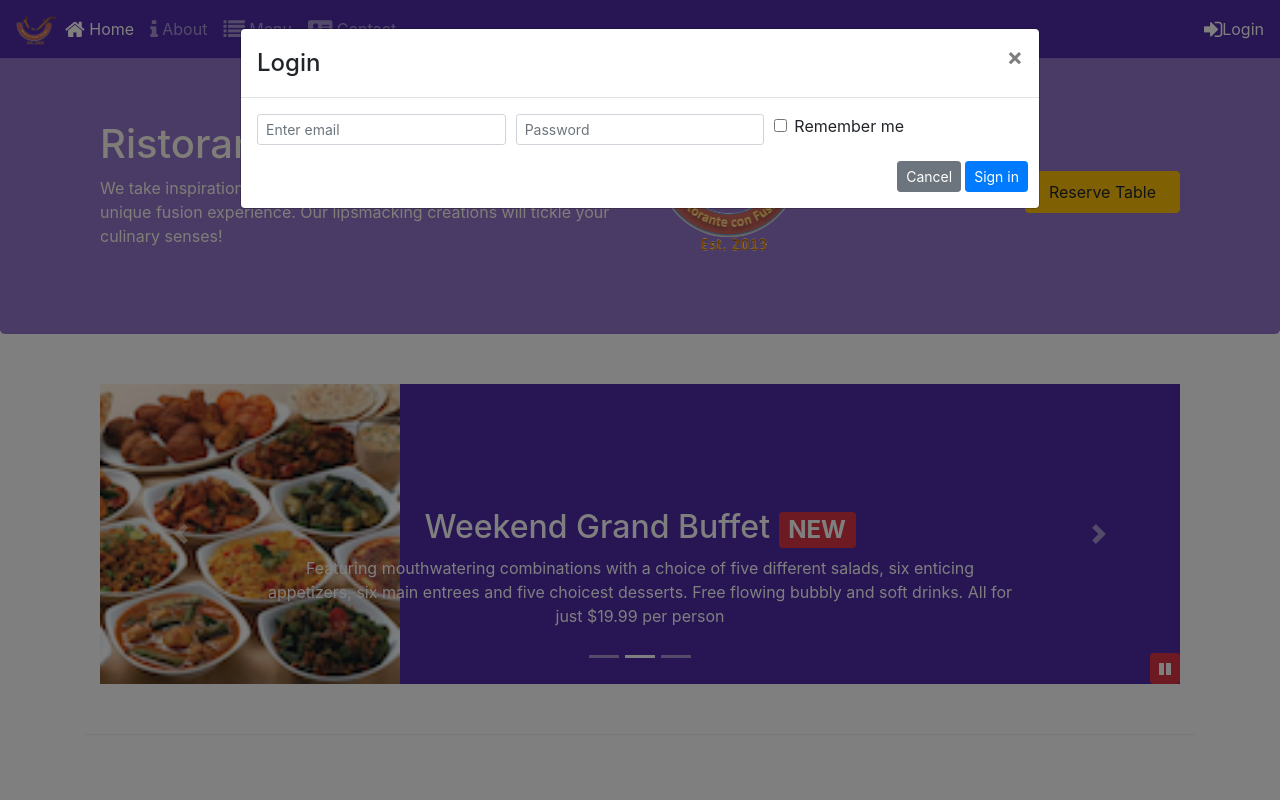
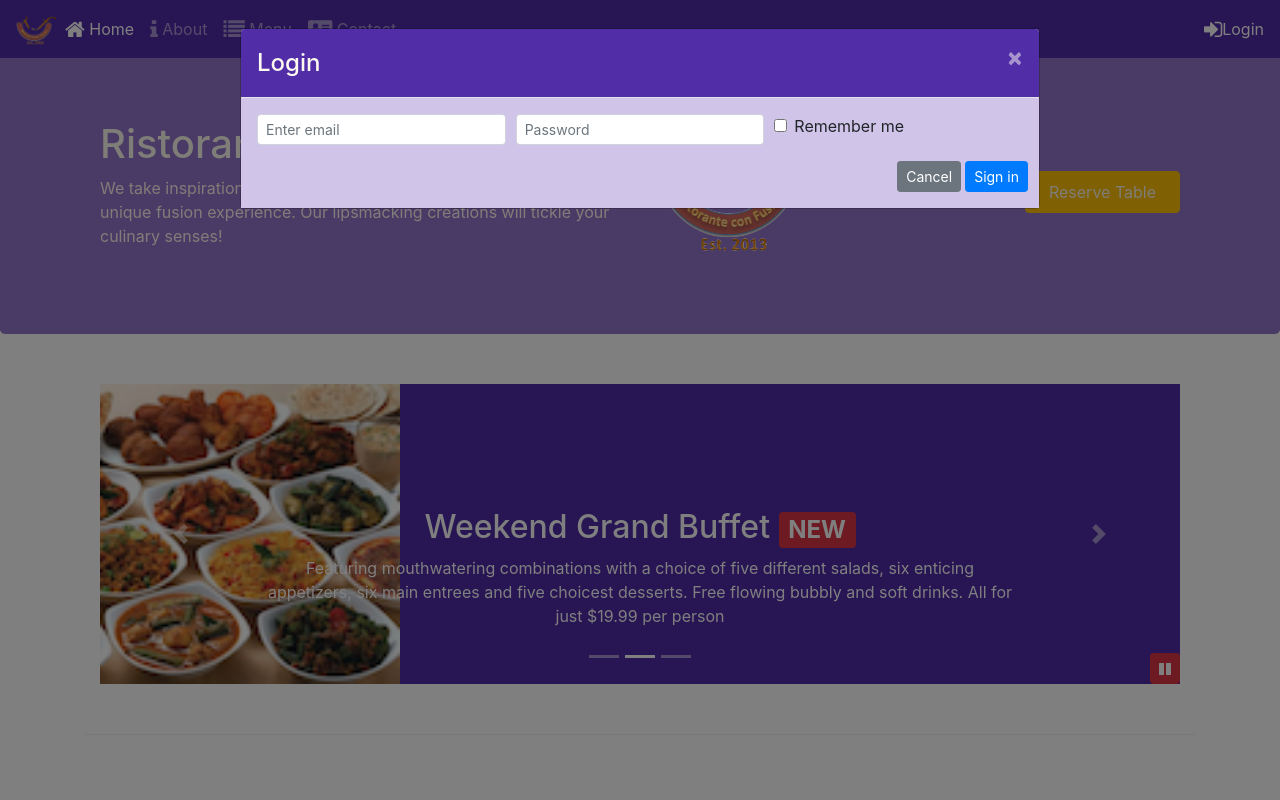
Before and after one commit to sriramkumarb/conFusion-bootstrap, a website: page index.html in a window 1280 px wide. Both pictures are taken after a click on the link "Login". Shown: the top 800 px of the page. Drawn offline with nearby package versions, Linux system fonts and the light colour scheme.

Commit message:
week 4 assignment

```diff
--- a/css/styles.scss
+++ b/css/styles.scss
@@ -74,3 +74,15 @@ body{
     bottom: 0px;
     z-index: 1;
 }
+
+.modal-header{
+    background: $background-dark;
+    color: floralwhite;
+    button{
+        color: floralwhite;
+    }
+}
+
+.modal-body{
+    background: $background-pale;
+}
--- a/index.html
+++ b/index.html
@@ -33,16 +33,25 @@
             <li class="nav-item"><a class="nav-link" href="contactus.html"><span class="fa fa-address-card fa-lg"></span> Contact</a></li>
           </ul>
           <span class="navbar-text">
-            <a data-toggle="modal" data-target="#loginmodal">
+
+            <!-- remove data-* attribute -->
+
+            <!-- <a data-toggle="modal" data-target="#loginmodal">
+                <span class="fa fa-lg fa-sign-in"></span>Login
+            </a> -->
+
+            <!-- adding jquery for login -->
+            <a id="loginbtn">
                 <span class="fa fa-lg fa-sign-in"></span>Login
             </a>
+
           </span>
         </div>
       </nav>
 
     <!-- Login modal -->
 
-    <div id="loginmodal" class="modal fade" role="dialog">
+    <div id="loginModal" class="modal fade" role="dialog">
         <div class="modal-dialog modal-lg" role="content">
             <div class="modal-content">
                 <div class="modal-header">
@@ -82,7 +91,7 @@
 
     <!-- reserve table modal -->
 
-    <div id="reserveTableModal" class="modal fade" role="dialog">
+    <div id="reserveform" class="modal fade" role="dialog">
         <div class="modal-dialog modal-lg" role="content">
             <div class="modal-content">
                 <div class="modal-header">
@@ -182,14 +191,25 @@
                     <img src="/img/logo.png" alt="logo" class="img-fluid">
                 </div>
                 <div class="col-12 col-sm align-self-center">
-                    <a type="button" href="#reserveTableModal"
+
+                    <!-- reserve table - model implementation -->
+
+                    <!-- <a type="button" href="#reserveTableModal"
                     data-toggle="modal" data-target="#reserveTableModal"
-                     class="btn btn-warning nav-link btn-block">Reserve Table</a>
+                     class="btn btn-warning nav-link btn-block">Reserve Table</a> -->
+
+                    <!-- tool tip implementation -->
 
                      <!-- <a type="button" href="#reserveTableForm" data-toggle="tooltip" data-html="true"
                      title="Or Call us at <br> <strong> +852 12345678 </strong>"
                      data-placement="bottom"
                      class="btn btn-warning nav-link btn-block">Reserve Table</a> -->
+
+                    <!-- reserve table implementation using jquery -->
+
+                    <a type="button" id="reservebtn"
+                    class="btn btn-warning nav-link btn-block">Reserve Table</a>
+
 				</div>
             </div>
         </div>
@@ -448,21 +468,37 @@
     <!-- one button 'play and pause' script -->
 
     <script>
+
         $(document).ready(function(){
             $("#mycarousel").carousel( { interval: 2000 } );
+
             $("#carouselButton").click(function(){
+
                 if ($("#carouselButton").children("span").hasClass('fa-pause')) {
                     $("#mycarousel").carousel('pause');
                     $("#carouselButton").children("span").removeClass('fa-pause');
                     $("#carouselButton").children("span").addClass('fa-play');
                 }
+
                 else if ($("#carouselButton").children("span").hasClass('fa-play')){
                     $("#mycarousel").carousel('cycle');
                     $("#carouselButton").children("span").removeClass('fa-play');
                     $("#carouselButton").children("span").addClass('fa-pause');
                 }
+
             });
+
+            // JavaScript code has been added to the page to trigger the Reserve Table modal.
+            $("#reservebtn").click(function(){
+                $("#reserveform").modal('show');
+            });
+            // JavaScript code has been added to the page to trigger the Reserve Login modal.
+            $("#loginbtn").click(function(){
+                $("#loginModal").modal('show');
+            });
+
         });
+
     </script>
 
 </body>
```
Also changed, not shown: css/styles.css.
